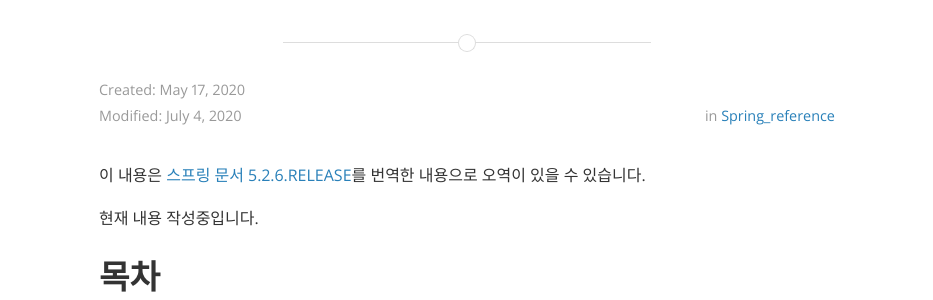
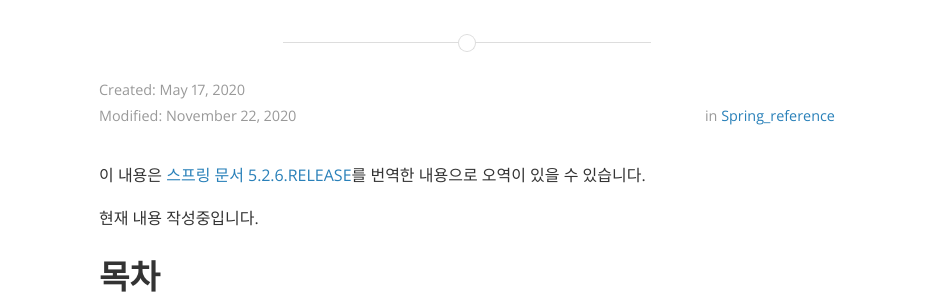
Before and after one commit to e406hsy/e406hsy.github.io, a Jekyll site: the page built from _posts/2020-05-17-Spring_Reference_Core_1_Beans.md, in a window 1280 px wide and 900 px high. Shown: the part 207-507 px from the top of the window, without its empty margins (173-1106 px from the left). Built offline with Jekyll 4.4.1, drawn with Linux system fonts in a browser that asks for light colours; nearby versions of some CDN libraries; comment, search, counter and statistics services are not loaded; part of the change alters nothing that is shown.

```diff
--- a/_posts/2020-05-17-Spring_Reference_Core_1_Beans.md
+++ b/_posts/2020-05-17-Spring_Reference_Core_1_Beans.md
@@ -2,7 +2,7 @@
 layout: post
 title:  "[Spring Reference] 스프링 레퍼런스 #1 핵심 - 1. IoC 컨테이너"
 createdDate:   2020-05-17T18:42:00+09:00
-date:   2020-07-04T21:34:00+09:00
+date:   2020-11-22T10:45:00+09:00
 excerpt: "한글 번역 : 스프링 레퍼런스 #1 핵심 - 1. IoC 컨테이너"
 pagination: enabled
 author: SoonYong Hong
```
